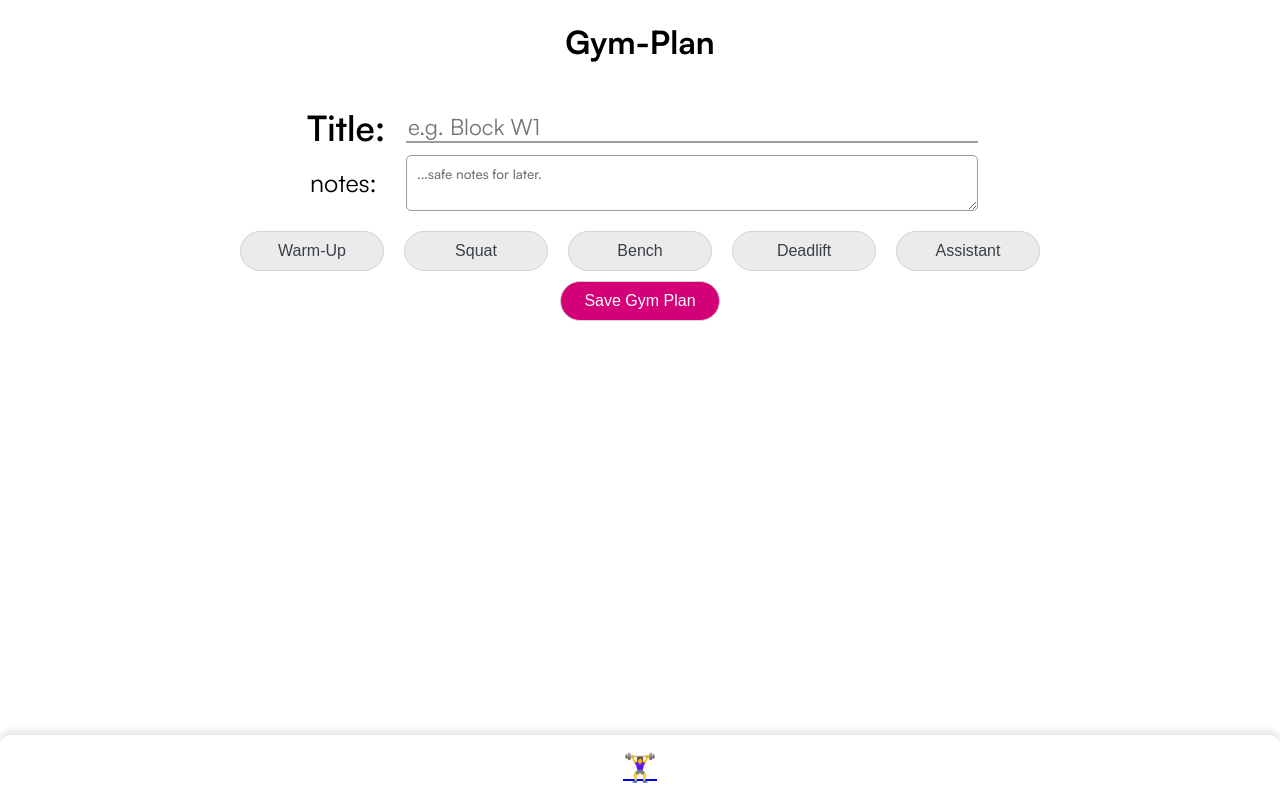
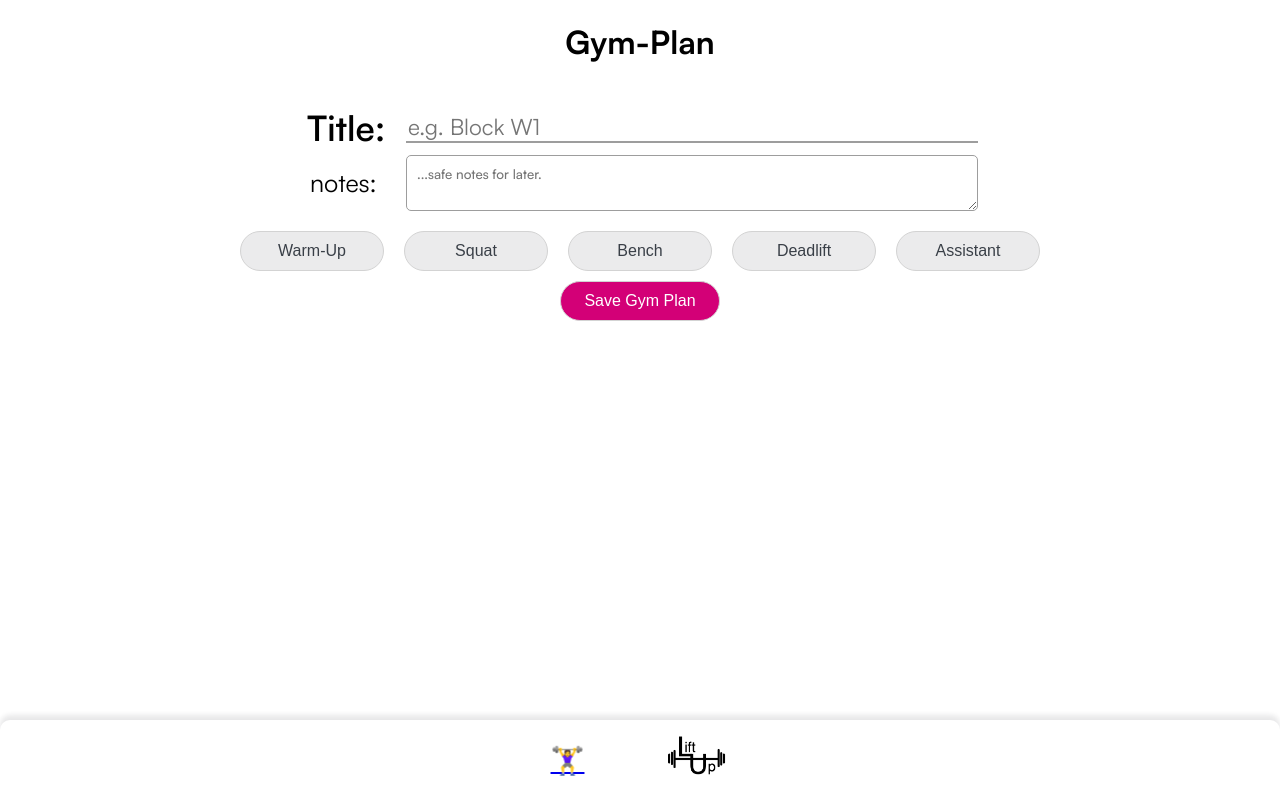
Before and after one commit to KirstenSchuhmann/CapstoneProject, a Next.js app: page / in a window 1280 px wide. Built offline with nearby package versions, Linux system fonts and the light colour scheme.

Commit message:
added Logo

```diff
--- a/components/GymPlan/GymPlan.js
+++ b/components/CreateGymPlan/CreateGymPlanForm.js
@@ -13,9 +13,9 @@ import {
    StyledFieldSet,
    GymPlanTitle,
    SaveButton,
-} from './GymPlanStyling';
+} from './CreateGymPlanFormStyling';
 
-export default function GymPlan({ onCreatePlan }) {
+export default function CreateGymPlanForm({ onCreatePlan }) {
    const [sections, setSections] = useState([]);
 
    function addSection(sectionName) {
--- a/components/GymPlan/Section+ExerciseSet.js
+++ b/components/CreateGymPlan/Section+ExerciseSet.js
@@ -3,7 +3,7 @@ import {
    AddExerciseSet,
    StyledDiv,
    DeleteButton,
-} from './GymPlanStyling';
+} from './CreateGymPlanFormStyling';
 
 export default function SectionAndExerciseSet({
    sections,
--- a/components/Footer.js
+++ b/components/Footer.js
@@ -1,20 +1,27 @@
-import styled from "styled-components";
-import Link from "next/link";
+import styled from 'styled-components';
+import Link from 'next/link';
 
 export default function Footer() {
    return (
       <StyledFooter>
-      <Link href="/"> 🏋️‍♀️ </Link>
+         <Link href='/'> 🏋️‍♀️ </Link>
+         <Link href='/'>
+            <img
+               src='/assets/LiftUp_Logo.png'
+               width={65}
+            />
+         </Link>
       </StyledFooter>
    );
 }
 
 const StyledFooter = styled.footer`
    width: 100%;
-  height: 65px;
+   height: 80px;
    bottom: 0;
    position: fixed;
    display: flex;
+   gap: 5rem;
    justify-content: center;
    align-items: center;
    border-radius: 10px 10px 0px 0px;
--- a/pages/index.js
+++ b/pages/index.js
@@ -1,4 +1,4 @@
-import GymPlan from '../components/GymPlan/GymPlan';
+import CreateGymPlanForm from '../components/CreateGymPlan/CreateGymPlanForm';
 import Footer from '../components/Footer';
 import Header from '../components/Header';
 
@@ -6,7 +6,7 @@ export default function Home() {
    return (
       <>
          <Header headline='Gym-Plan' />
-         <GymPlan />
+         <CreateGymPlanForm />
          <Footer />
       </>
    );
```
Also changed, not shown: components/CreateGymPlan/CreateGymPlanFormStyling.js (renamed from components/GymPlan/GymPlanStyling.js), public/assets/LiftUp_Logo.png (added). Lines whose indentation alone changed are shown as unchanged.
